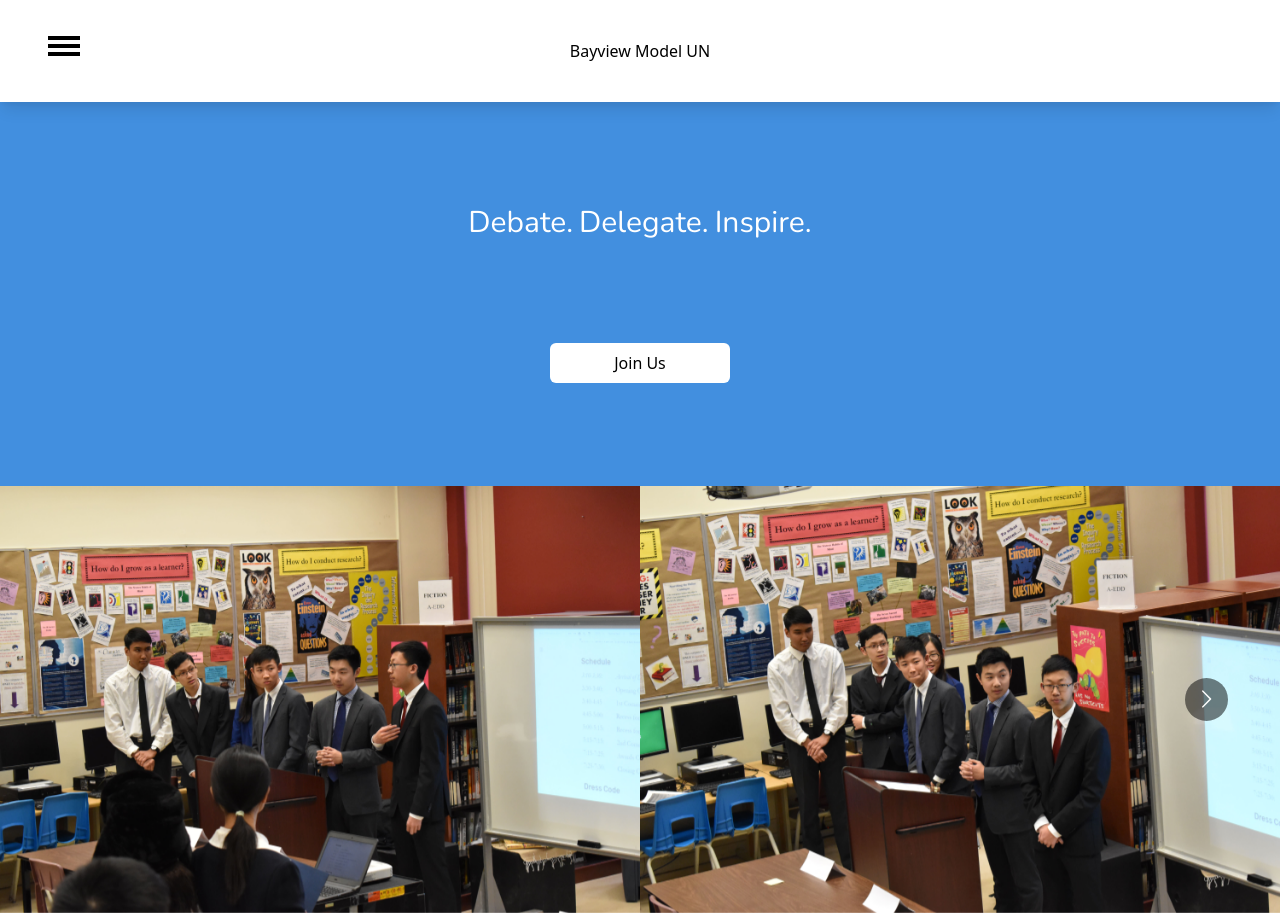
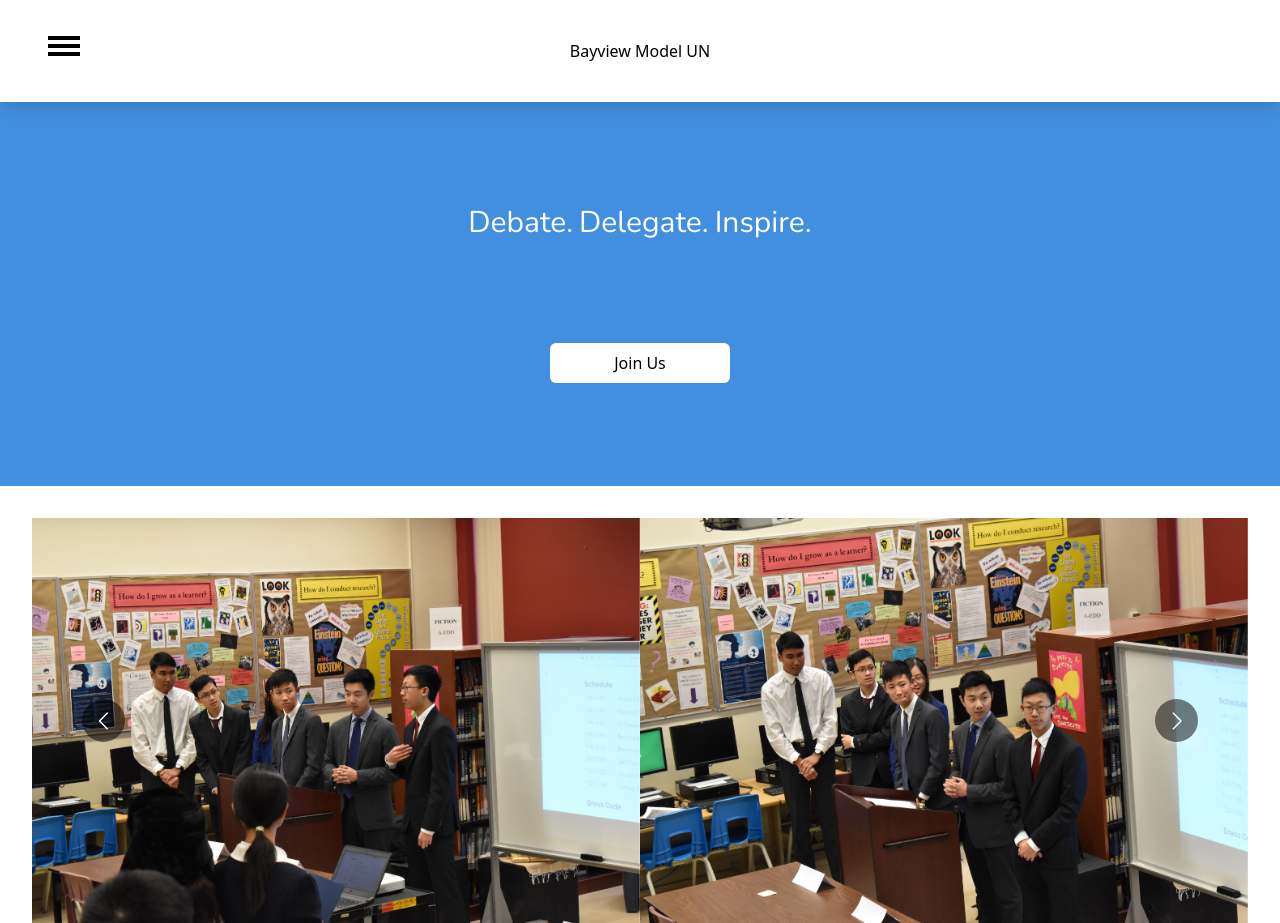
Before and after one commit to anyuan-chen/bayview-model-un, a Next.js app: page / in a window 1280 px wide. Built offline with nearby package versions, Linux system fonts and the light colour scheme.

Commit message:
fix multi image slider and image slider

```diff
--- a/components/emblaCarouselButtons.js
+++ /dev/null
@@ -1,9 +0,0 @@
-import React from "react";
-
-export const DotButton = ({ selected, onClick }) => (
-  <button
-    className={`embla__dot ${selected ? "is-selected" : ""}`}
-    type="button"
-    onClick={onClick}
-  />
-);
--- a/components/multiImageSlider.js
+++ b/components/multiImageSlider.js
@@ -32,14 +32,16 @@ const responsive = {
 export default function MultiImageSlider() {
   function importAll(r) {
     let images = {};
-    r.keys().map((item, index) => {
+    r.keys().map((item) => {
       images[item.replace("./", "")] = r(item);
     });
     return images;
   }
+
   const imageObj = importAll(
     require.context("../public/carousel", false, /\.(png|jpe?g|svg|JPG)$/)
   );
+
   let images = [];
   for (const [key, value] of Object.entries(imageObj)) {
     images.push(<img src={`/carousel/${key}`}/>);
@@ -47,5 +49,5 @@ export default function MultiImageSlider() {
   // imageObj.array.forEach(element => {
 
   // });
-  return <div>{<Carousel responsive={responsive}>{images}</Carousel>}</div>;
+  return <div>{<Carousel responsive={responsive} infinite={true}>{images}</Carousel>}</div>;
 }
--- a/components/singleImageSlider.js
+++ b/components/singleImageSlider.js
@@ -1,24 +1,25 @@
 import React, { useEffect, useState, useCallback } from "react";
 import useEmblaCarousel from "embla-carousel-react";
-import { DotButton } from "./emblaCarouselButtons";
 export default function SingleImageSlider() {
   function importAll(r) {
     let images = {};
-    r.keys().map((item, index) => {
+    r.keys().map((item) => {
       images[item.replace("./", "")] = r(item);
     });
     return images;
   }
+
   const imageObj = importAll(
     require.context("../public/carousel", false, /\.(png|jpe?g|svg|JPG)$/)
   );
+
   let images = [];
   for (const [key, value] of Object.entries(imageObj)) {
-    images.push(<img src={`/carousel/${key}`} />);
+    images.push(<img src={`/carousel/${key}`} className="h-72 w-screen object-scale-down"/>);
   }
-  const mediaByIndex = (index) => {
-    return images[index % sliderData.length].image;
-  };
+
+  console.log(images);
+
   const [viewportRef, embla] = useEmblaCarousel({
     skipSnaps: false,
     loop: true,
@@ -47,32 +48,18 @@ export default function SingleImageSlider() {
   }, [embla, setScrollSnaps, onSelect]);
 
   return (
-    <>
     <div className="">
       <div className="embla__viewport" ref={viewportRef}>
         <div className="embla__container">
-            {sliderData.map((slide, index) => (
+          {images.map((image, index) => (
             <div className="embla__slide" key={index}>
               <div className="overflow-hidden px-2">
-                  <img
-                    className="h-52 w-screen object-scale-down"
-                    src={slide.image}
-                  />
+                {image}
               </div>
             </div>
           ))}
         </div>
       </div>
     </div>
-      <div className="embla__dots">
-        {scrollSnaps.map((_, index) => (
-          <DotButton
-            key={index}
-            selected={index === selectedIndex}
-            onClick={() => scrollTo(index)}
-          />
-        ))}
-      </div>
-    </>
   );
 }
--- a/index.css
+++ b/index.css
@@ -307,12 +307,18 @@
   transition-duration: 1s ease-in-out;
 }
 
-@keyframes fadein {
-  from { opacity: 0; }
-  to   { opacity: 1; }
+.multi-image-slider {
+  height: 24rem;
+  padding-top: 2rem;
+  padding-left: 2rem;
+  padding-right: 2rem;
 }
 
-
+@media only screen and (max-width: 640px) {
+  .multi-image-slider {
+    display: none;
+  }
+}
 
 @media only screen and (min-width: 640px) {
   .default-element:hover {
@@ -321,6 +327,7 @@
       color: black;
   }
 }
+
 @media only screen and (min-width: 1024px) {
   .event:hover {
     transform: scale(1.3);
--- a/pages/index.js
+++ b/pages/index.js
@@ -1,7 +1,6 @@
 import Head from "next/head";
 import Navbar from "../components/navbar";
 import Router from "next/router";
-import ImageSlider from "../components/imageSlider";
 import SingleImageSlider from "../components/singleImageSlider";
 import MultiImageSlider from "../components/multiImageSlider";
 export default function Home() {
@@ -40,8 +39,11 @@ export default function Home() {
               Join Us
             </button>
           </div>
-          <div className="h-96">
+          <div className="multi-image-slider">
             <MultiImageSlider></MultiImageSlider>
+          </div>
+          <div className="flex items-center h-96 bg-white space-evenly justify-evenly flex-col sm:hidden">
+            <SingleImageSlider></SingleImageSlider>
           </div>
         </div>
       </main>
```
Lines whose indentation alone changed are shown as unchanged.
